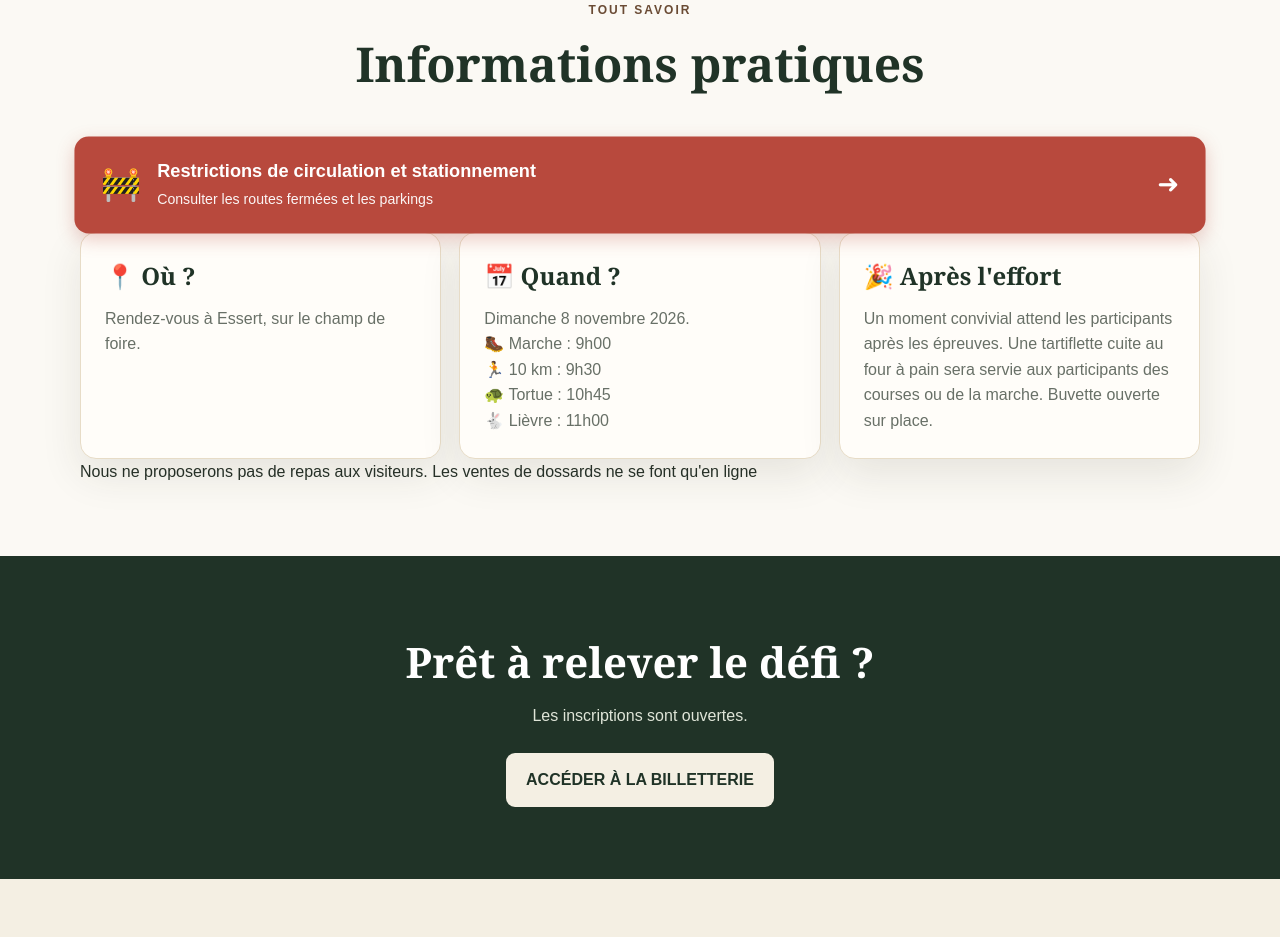
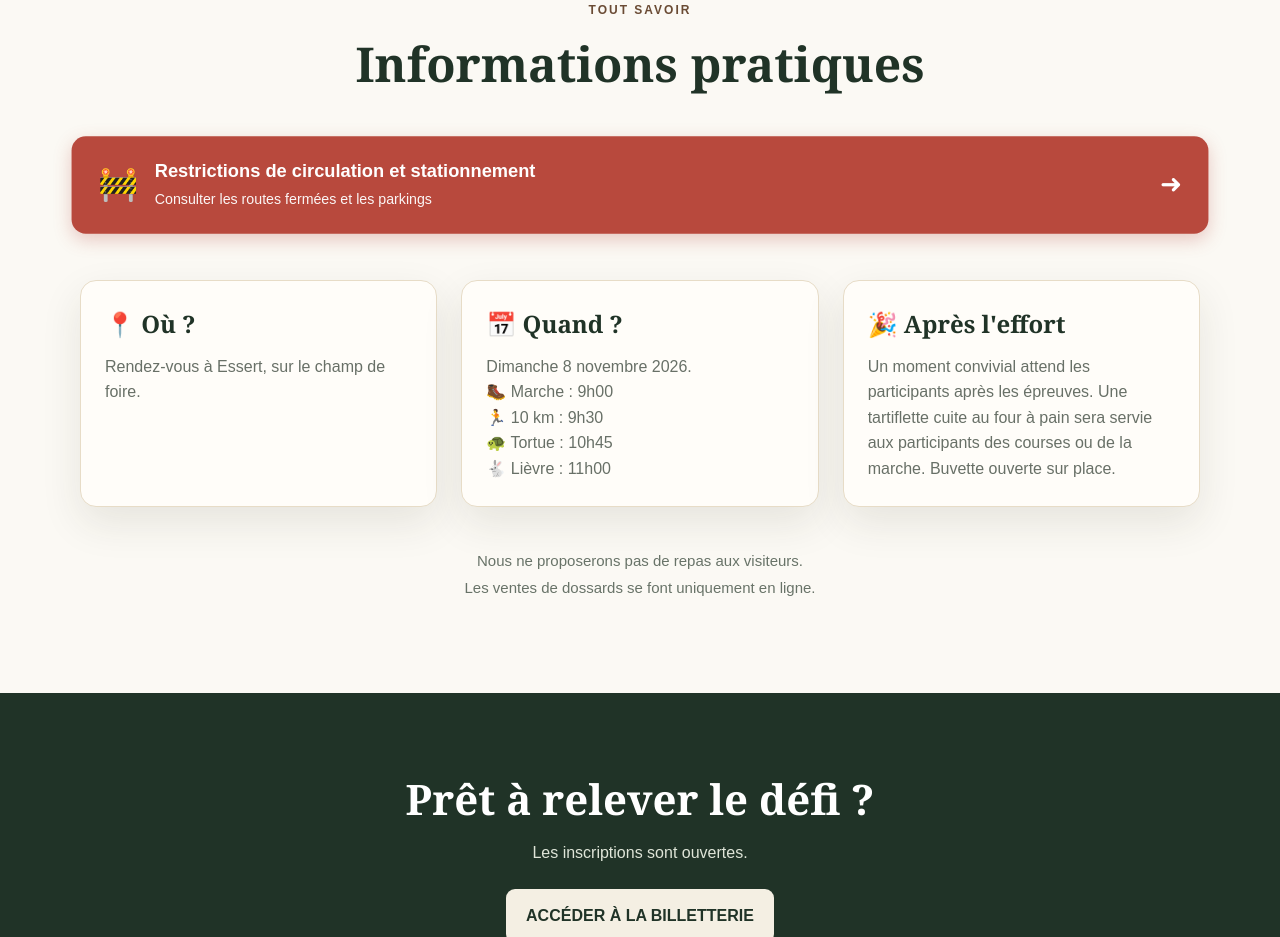
Before and after one commit to MEssertRit/messert-run, a plain HTML site: page index.html in a window 1280 px wide. Shown: the part 2737-3674 px from the top of the page. Drawn offline with nearby package versions, Linux system fonts and the light colour scheme; no server answers.

Commit message:
Add CSS styles for 'Informations pratiques' section
Added CSS styles for spacing and layout in the 'Informations pratiques' section.

````diff
--- a/index.html
+++ b/index.html
@@ -231,6 +231,34 @@ section{padding:54px 0}
 
 
 
+```css
+/* Espacement de la rubrique Informations pratiques */
+#infos .section-title {
+  margin-bottom: 36px;
+}
+
+/* Bouton des restrictions */
+#infos .traffic-button-wrapper {
+  margin: 0 auto 48px;
+}
+
+/* Espacement des cartes */
+#infos .info-grid {
+  margin-bottom: 32px;
+  gap: 24px;
+}
+
+/* Texte d'information sous les cartes */
+#infos .info-footer-note {
+  max-width: 760px;
+  margin: 0 auto;
+  padding: 8px 16px 20px;
+  text-align: center;
+  line-height: 1.8;
+  color: #687368;
+  font-size: 15px;
+}
+```
 
 
 
@@ -514,7 +542,10 @@ Un moment convivial attend les participants après les épreuves. Une tartiflett
 
 </div>
 
-  <p>Nous ne proposerons pas de repas aux visiteurs. Les ventes de dossards ne se font qu'en ligne</p>
+<p class="info-footer-note">
+  Nous ne proposerons pas de repas aux visiteurs.<br>
+  Les ventes de dossards se font uniquement en ligne.
+</p>
 
 </div>
 </section>
````
